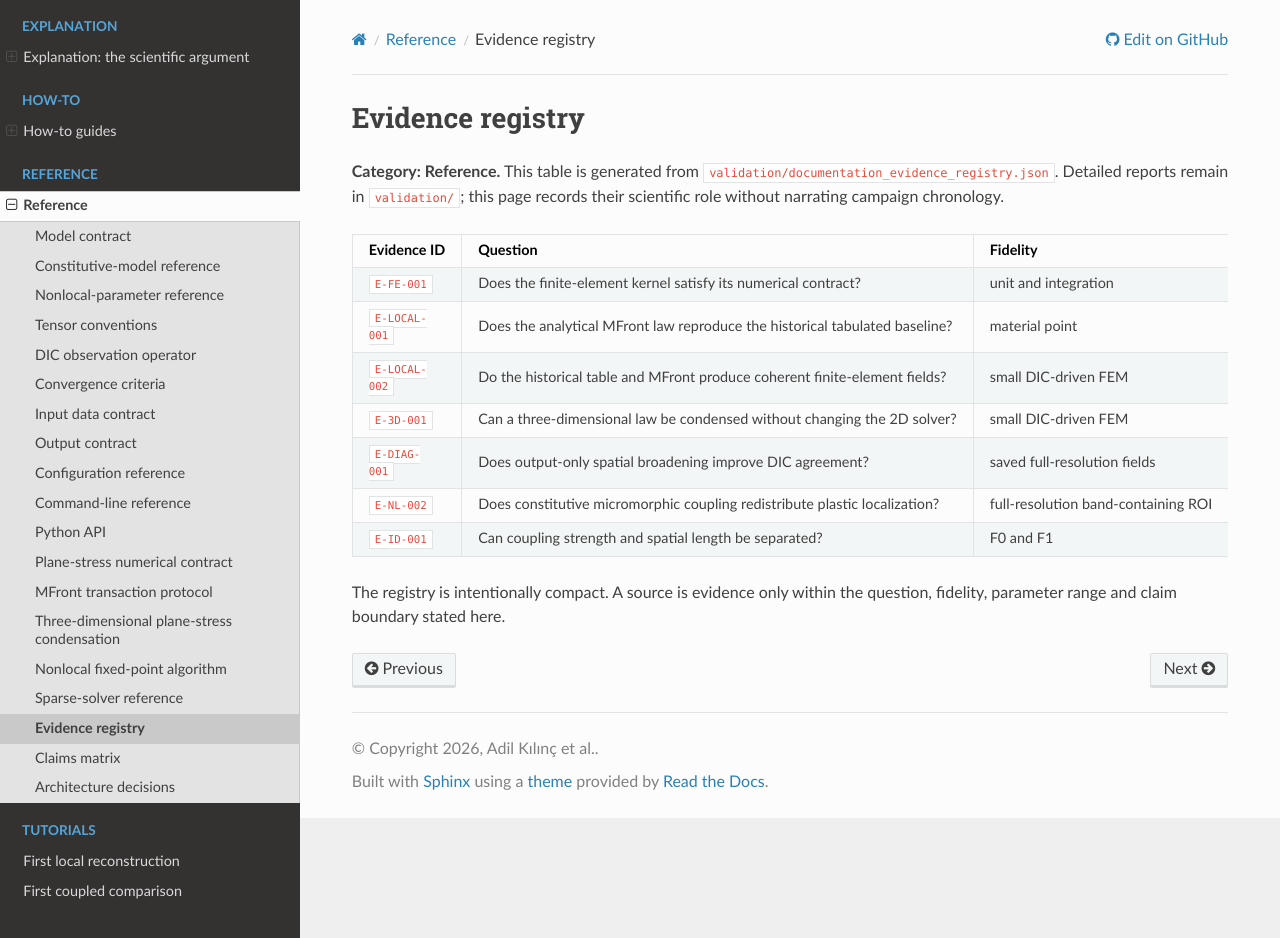
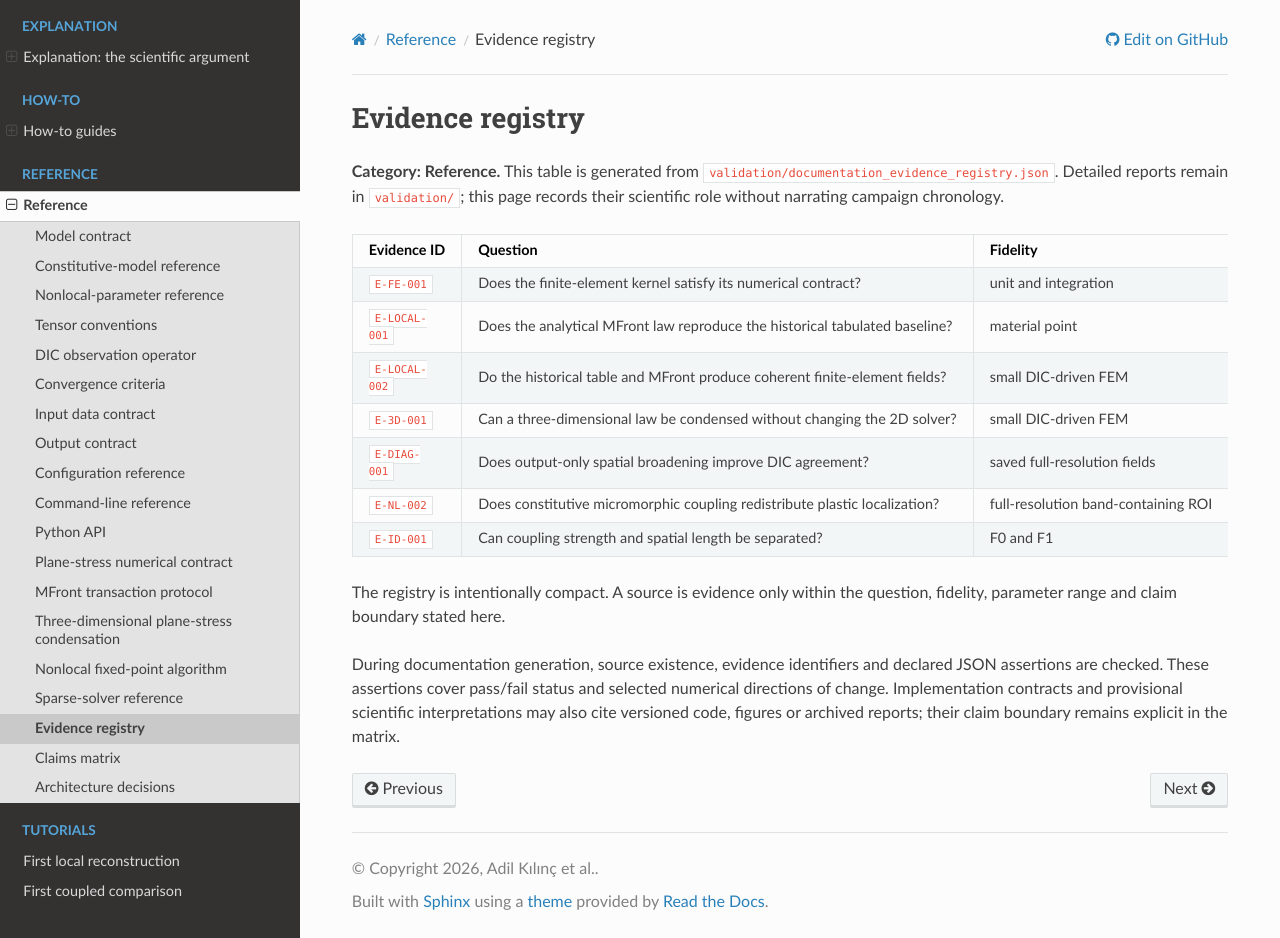
Before and after one commit to jeffwitz/kinematics-driven-316l-strain-reconstruction, a Sphinx documentation site: the page built from docs/reference/evidence_registry.md, in a window 1280 px wide and 938 px high. Built offline with Sphinx 7.4.7 and the Read the Docs theme 3.1.0, drawn with Linux system fonts in a browser that asks for light colours.

Commit message:
Document evidence assertion checks

```diff
--- a/docs/reference/evidence_registry.md
+++ b/docs/reference/evidence_registry.md
@@ -17,3 +17,9 @@ campaign chronology.
 
 The registry is intentionally compact. A source is evidence only within the
 question, fidelity, parameter range and claim boundary stated here.
+
+During documentation generation, source existence, evidence identifiers and
+declared JSON assertions are checked. These assertions cover pass/fail status
+and selected numerical directions of change. Implementation contracts and
+provisional scientific interpretations may also cite versioned code, figures
+or archived reports; their claim boundary remains explicit in the matrix.
```
